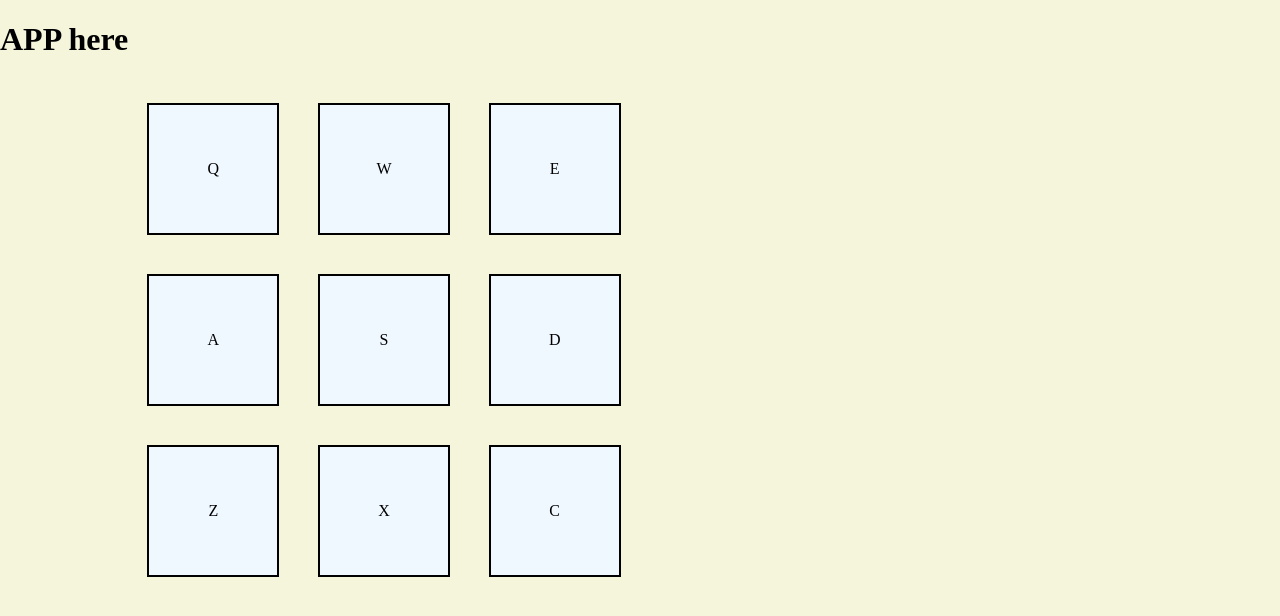
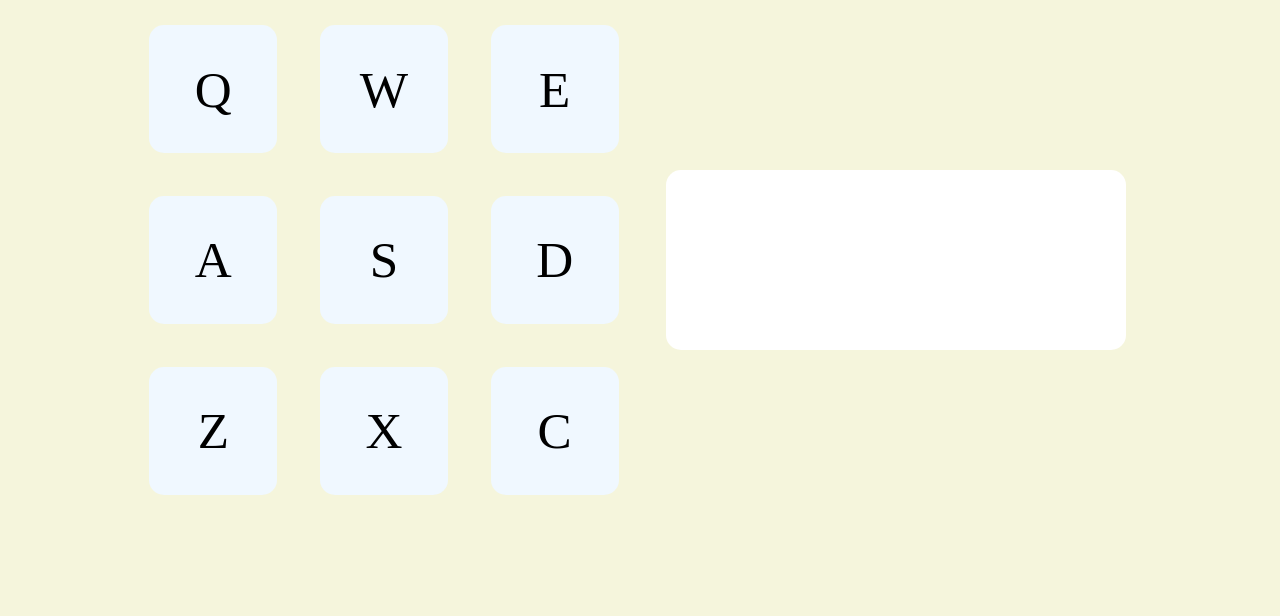
Before and after one commit to markoter/drum_machine, a React (Create React App) app: page / in a window 1280 px wide. Shown: the top 616 px of the page. Built offline with nearby package versions, Linux system fonts and the light colour scheme.

Commit message:
fix style respo

```diff
--- a/src/App.js
+++ b/src/App.js
@@ -99,7 +99,6 @@ function App() {
 
   return (
     <div className="App">
-      <h1>APP here</h1>
       <DrumMachine
         samples={samples}
         handlePad={handlePad}
--- a/src/Display.js
+++ b/src/Display.js
@@ -4,7 +4,7 @@ const Display = (props) => {
     const {playedSample} = props
     return (
         <div id="display" className="machine-part">
-            {playedSample}
+            <p>{playedSample}</p>
         </div>
     )
 }
--- a/src/index.css
+++ b/src/index.css
@@ -7,32 +7,60 @@ body {
   background-color: var(--color-back);
   margin: 0;
   padding: 0;
+  display: flex;
+  align-items: center;
+  justify-content: center;
 }
 
 #drum-machine {
   padding: 4px;
   display: flex;
+  flex-direction: row;
   justify-content: center;
+  align-items: center;
+  width: 80vmax;
 }
 #drum-machine .machine-part {
-  height: 40vw;
-  width: 40vw;
+  width: 40vmax;
 }
 #drum-machine #pads-grid {
   display: grid;
   grid-template-columns: repeat(3, 1fr);
   align-items: center;
   justify-items: center;
+  height: 40vmax;
 }
 #drum-machine #pads-grid .drum-pad {
-  border: 2px solid var(--main-color);
+  font-size: 4vmax;
+  border-radius: 15px;
   background-color: aliceblue;
-  height: 10vw;
-  width: 10vw;
+  height: 10vmax;
+  width: 10vmax;
   display: flex;
   justify-content: center;
   align-items: center;
 }
 #drum-machine #pads-grid .clicked {
   background-color: orange;
+}
+#drum-machine #display {
+  display: flex;
+  justify-content: center;
+  align-items: center;
+  height: 16vmax;
+}
+#drum-machine #display p {
+  text-align: center;
+  padding: 2vmax;
+  font-size: 6vmax;
+  border-radius: 15px;
+  background-color: white;
+  width: 32vmax;
+  height: 10vmax;
+}
+
+@media screen and (orientation: portrait) {
+  #drum-machine {
+    flex-direction: column;
+  }
 }/*# sourceMappingURL=index.css.map */
--- a/src/index.scss
+++ b/src/index.scss
@@ -7,19 +7,23 @@ body {
     background-color: var(--color-back);
     margin: 0;
     padding: 0;
-
+    display: flex;
+    align-items: center;
+    justify-content: center;
 }
-
 #drum-machine {
-    //border: 2px solid red;
+    // border: 2px solid red;
     padding: 4px;
     display: flex;
+    flex-direction: row;
     justify-content: center;
+    align-items: center;
+    width: 80vmax;
 
     .machine-part {
-        height: 40vw;
-        width: 40vw;
-        //border: 2px solid var(--main-color);
+        // border: 2px solid var(--main-color);
+        width: 40vmax;
+
     }
 
     #pads-grid {
@@ -27,18 +31,48 @@ body {
         grid-template-columns: repeat(3, 1fr);
         align-items: center;
         justify-items: center;
+        height: 40vmax;
+
+
 
         .drum-pad {
-            border: 2px solid var(--main-color);
+            font-size: 4vmax;
+            // border: 2px solid var(--main-color);
+            border-radius: 15px;
             background-color: aliceblue;
-            height: 10vw;
-            width: 10vw;
+            height: 10vmax;
+            width: 10vmax;
             display: flex;
             justify-content: center;
             align-items: center;
         }
+
         .clicked {
             background-color: orange;
         }
     }
+
+    #display {
+        display: flex;
+        justify-content: center;
+        align-items: center;
+        height: 16vmax;
+
+        p {
+            text-align: center;
+            padding: 2vmax;
+            font-size: 6vmax;
+            // border: 2px solid black;
+            border-radius: 15px;
+            background-color: white;
+            width: 32vmax;
+            height: 10vmax
+        }
+    }
 }
+
+@media screen and (orientation:portrait) {
+    #drum-machine {
+        flex-direction: column;
+    }
+}
```
Also changed, not shown: 1 other file (tests, documents, lock files or other folders).
